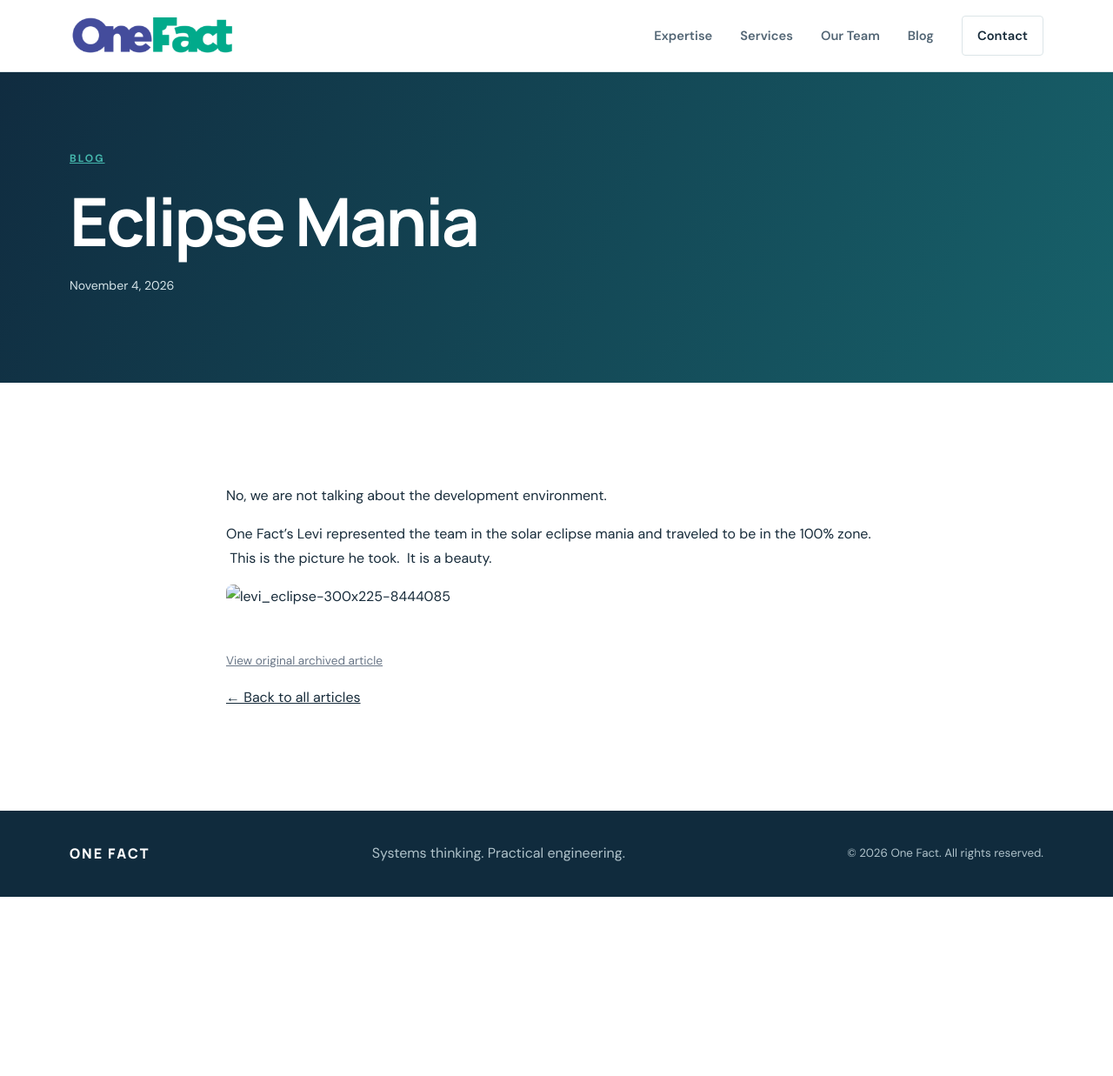
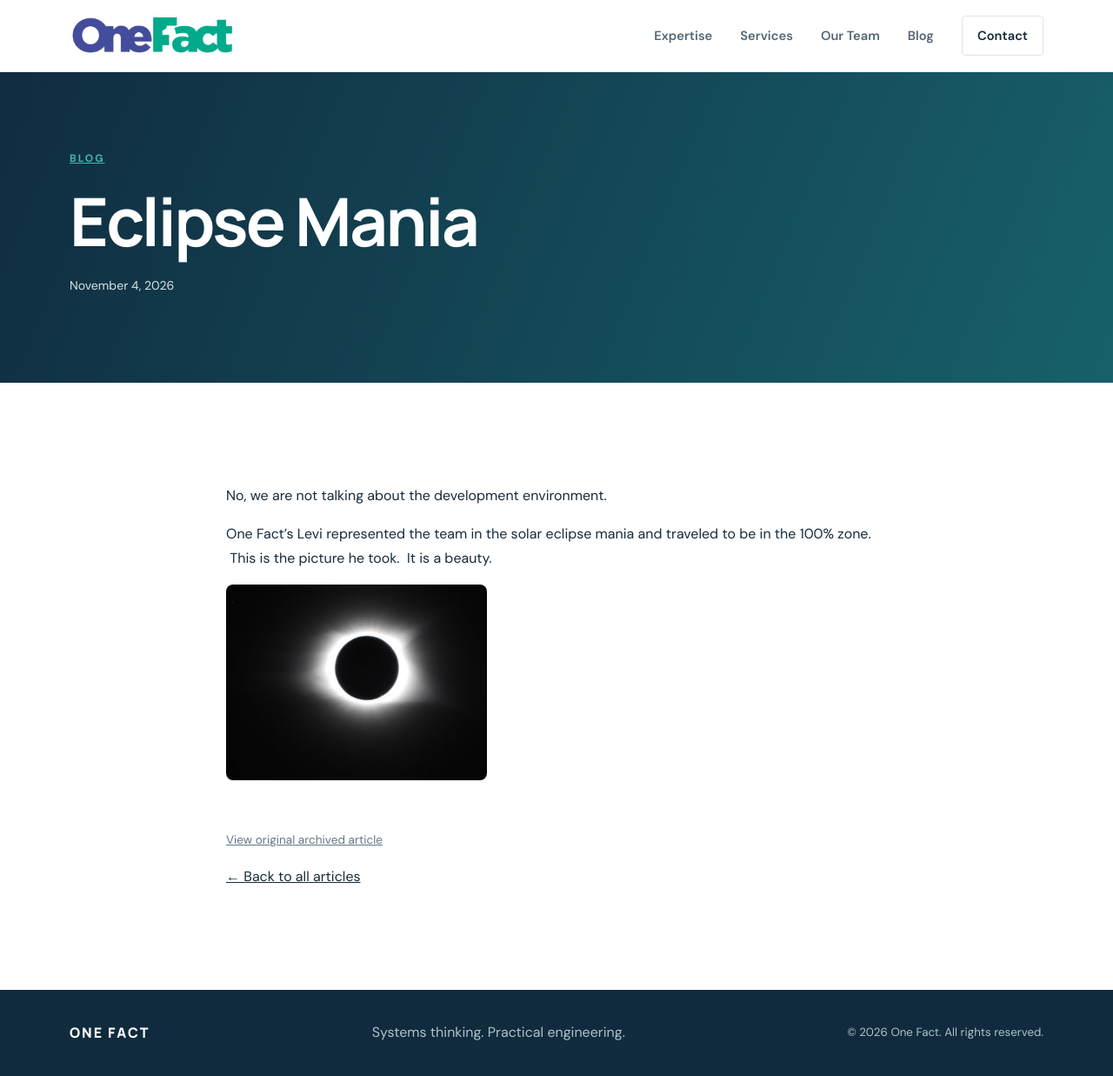
Before and after one commit to xtuml/onefactinc, a Jekyll site: the page built from _articles/eclipse-mania.html, in a window 1280 px wide. Shown: the whole page at 87% size. Built offline with Jekyll 4.4.1, drawn with Linux system fonts in a browser that asks for light colours; before the commit the page ends 1031 px from its top, so only the background shows below that.

Commit message:
Use local images in article

```diff
--- a/_articles/eclipse-mania.html
+++ b/_articles/eclipse-mania.html
@@ -7,4 +7,4 @@ source_url: "https://onefact.net/eclipse-mania/"
 
 <p>No, we are not talking about the development environment.</p>
 <p>One Fact&#8217;s Levi represented the team in the solar eclipse mania and traveled to be in the 100% zone.  This is the picture he took.  It is a beauty.</p>
-<p><img alt='levi_eclipse-300x225-8444085' class="alignnone size-medium wp-image-885" src='../wp-content/uploads/2017/08/levi_eclipse-300x225-8444085.jpg' alt="" width="300" height="225" /></p>
+<p><img alt='levi_eclipse-300x225-8444085' class="alignnone size-medium wp-image-885" src='{{ '/assets/images/levi_eclipse-300x225-8444085.jpg' | relative_url }}' alt="" width="300" height="225" /></p>
```
